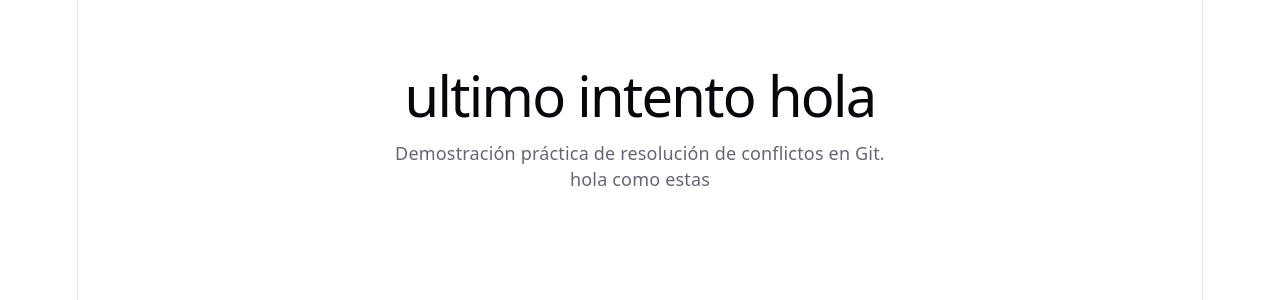
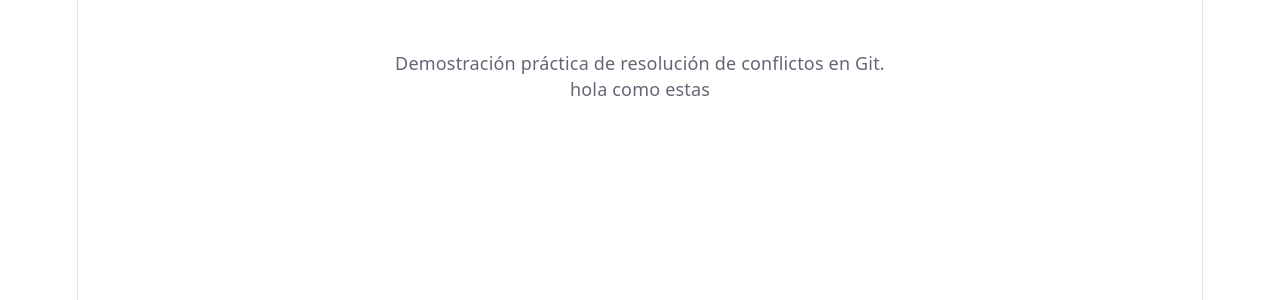
Before and after one commit to perezcossioabdielperezcossio-create/ConflictosPrueba2, a React (Vite) app: page / in a window 1280 px wide. Shown: the top 300 px of the page. Built offline with nearby package versions, Linux system fonts and the light colour scheme.

Commit message:
cambios 2

```diff
--- a/src/App.jsx
+++ b/src/App.jsx
@@ -3,10 +3,7 @@
 function App() {
   return (
     <div style={{ textAlign: 'center', marginTop: '50px' }}>
-      <h1> ultimo intento
-        hola
 
-      </h1>
       <p>Demostración práctica de resolución de conflictos en Git.</p>
       <footer>hola como estas </footer>
     </div>
```
